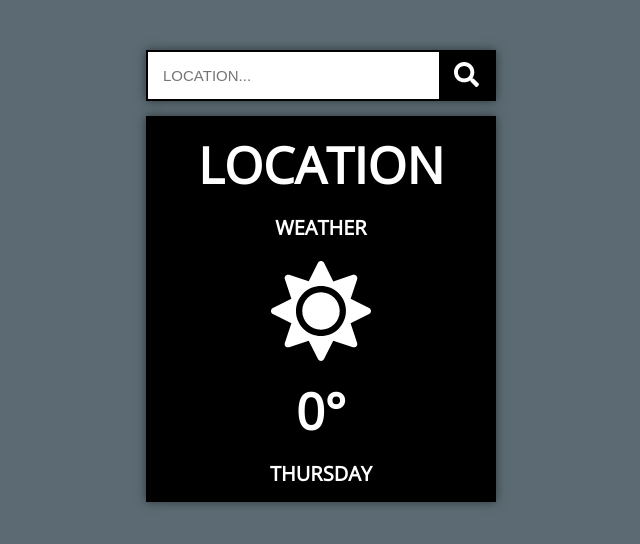
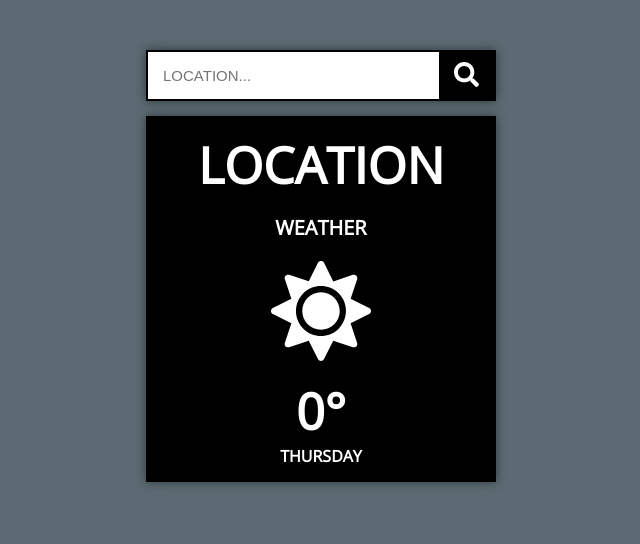
Before and after one commit to TLGuzmanDev/weather-app, a React (Create React App) app: page / in a window 1280 px wide. Shown: the top 544 px of the page, without its empty margins (319-959 px from the left). Built offline with nearby package versions, Linux system fonts and the light colour scheme; no server answers.

Commit message:
refactored components

```diff
--- a/src/components/Display.js
+++ b/src/components/Display.js
@@ -24,70 +24,86 @@
   return <h1>{days[day].toUpperCase()}</h1>;
 };
 
-const Symbol = (props) => {
-  switch (props.main) {
+const Symbol = ({ main }) => {
+  let symbol = '';
+  switch (main) {
     case 'Thunderstorm':
-      return <FontAwesomeIcon icon={faCloudShowersHeavy} />;
+      symbol = faCloudShowersHeavy;
+      break;
     case 'Drizzle':
     case 'Rain':
-      return <FontAwesomeIcon icon={faCloudRain} />;
+      symbol = faCloudRain;
+      break;
     case 'Snow':
-      return <FontAwesomeIcon icon={faSnowflake} />;
+      symbol = faSnowflake;
+      break;
     case 'Tornado':
-      return <FontAwesomeIcon icon={faWind} />;
+      symbol = faWind;
+      break;
     case 'Clear':
-      return <FontAwesomeIcon icon={faSun} />;
+      symbol = faSun;
+      break;
     case 'Clouds':
-      return <FontAwesomeIcon icon={faCloud} />;
+      symbol = faCloud;
+      break;
     default:
-      return <FontAwesomeIcon icon={faSun} />;
+      symbol = faSun;
+      break;
   }
-};
 
-const Description = (props) => {
-  if (props.description) {
-    return <h1>{props.description.toUpperCase()}</h1>;
-  } else {
-    return <h1>{'WEATHER'}</h1>;
-  }
-};
-
-const Temp = (props) => {
-  if (props.temp) {
-    return <h1>{`${Math.round(props.temp)}\xB0`}</h1>;
-  } else {
-    return <h1>{'0\xB0'}</h1>;
-  }
-};
-
-const City = (props) => {
-  if (props.city) {
-    return <h1>{props.city.toUpperCase()}</h1>;
-  } else {
-    return <h1>{'LOCATION'}</h1>;
-  }
-};
-
-const Display = (props) => {
   return (
-    <div id="display">
-      <div id="city">
-        <City city={props.city} />
-      </div>
-      <div id="weather">
-        <Description description={props.description} />
-      </div>
-      <div id="symbol">
-        <Symbol main={props.main} />
-      </div>
-      <div id="temp">
-        <Temp temp={props.temp} />
-      </div>
-      <div id="date">
-        <Day />
-      </div>
+    <div id="symbol">
+      <FontAwesomeIcon icon={symbol} />
     </div>
   );
 };
 
+const Description = ({ description }) => {
+  return (
+    <div id="weather">
+      <h1>{description.toUpperCase()}</h1>
+    </div>
+  );
+};
+
+const Temp = ({ temp }) => {
+  return (
+    <div id="temp">
+      <h1>{`${Math.round(temp)}\xB0`}</h1>
+    </div>
+  );
+};
+
+const City = ({ city }) => {
+  return (
+    <div id="city">
+      <h1>{city.toUpperCase()}</h1>
+    </div>
+  );
+};
+
+const Display = ({ city, description, main, temp }) => {
+  if (city) {
+    return (
+      <div id="display">
+        <City city={city} />
+        <Description description={description} />
+        <Symbol main={main} />
+        <Temp temp={temp} />
+        <Day />
+      </div>
+    );
+  } else {
+    return (
+      <div id="display">
+        <City city={'location'} />
+        <Description description={'weather'} />
+        <Symbol main={'Clear'} />
+        <Temp temp={0} />
+        <Day />
+      </div>
+    );
+  }
+};
+
 export default Display;
--- a/src/components/Error.js
+++ b/src/components/Error.js
@@ -1,10 +1,10 @@
 import React from 'react';
 
-const Error = (props) => {
-  if (props.message) {
+const Error = ({ message }) => {
+  if (message) {
     return (
       <div id="error">
-        <p>{`ERROR: ${props.message.toUpperCase()}`}</p>
+        <p>{`ERROR: ${message.toUpperCase()}`}</p>
       </div>
     );
   } else {
--- a/src/components/Input.js
+++ b/src/components/Input.js
@@ -4,13 +4,8 @@
 
 const Input = ({ onSubmit }) => {
   return (
-    <form id="form" action="#" onSubmit={onSubmit}>
-      <input
-        type="text"
-        id="location-input"
-        name="location-input"
-        placeholder="LOCATION..."
-      ></input>
+    <form id="form" onSubmit={onSubmit}>
+      <input type="text" name="locationInput" placeholder="LOCATION..."></input>
       <button type="submit">
         <FontAwesomeIcon icon={faSearch}></FontAwesomeIcon>
       </button>
```
